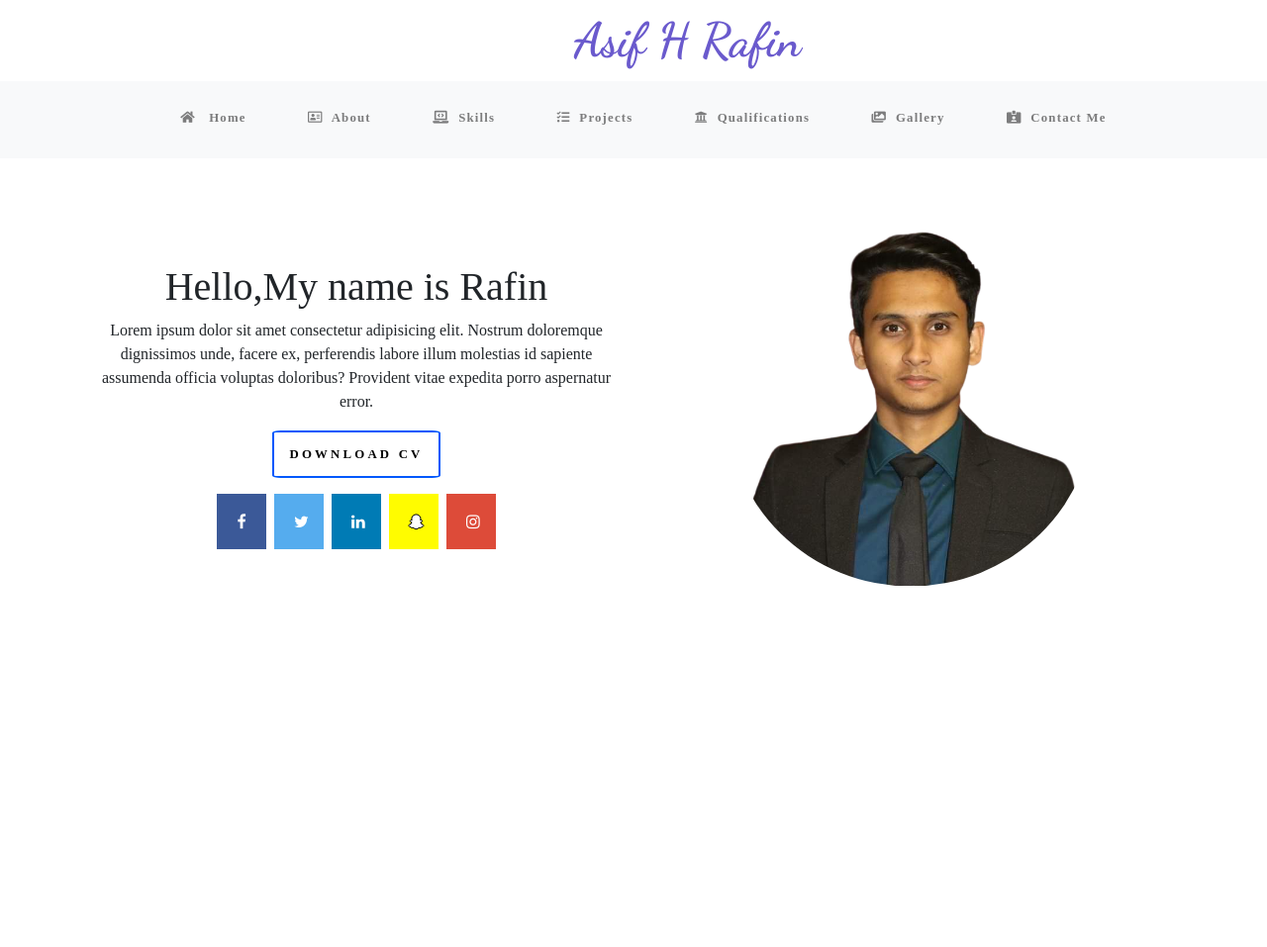
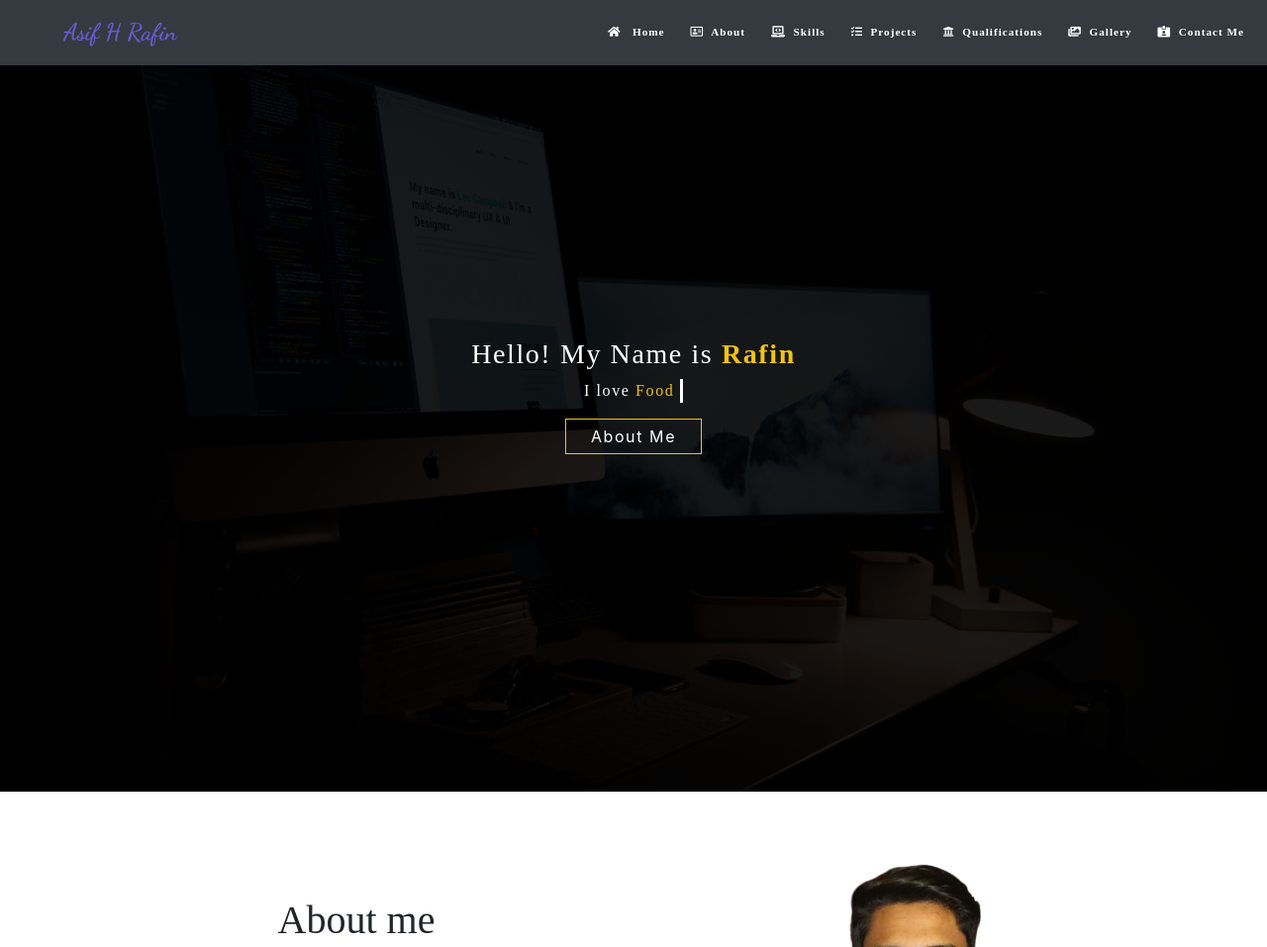
Before and after one commit to Rafin31/Portfolio-2.0, a plain HTML site: page Index.html in a window 1280 px wide. Shown: the top 957 px of the page at 99% size. Before the commit the page ends 800 px from the top, so only its background shows below. Drawn offline with nearby package versions, Linux system fonts and the light colour scheme.

Commit message:
commited after heading head section

```diff
--- a/Index.html
+++ b/Index.html
@@ -28,47 +28,56 @@
 <body>
     <section class="top">
         <!-- navbar -->
-        <div class="container-fluid ">
-            <a class="navbar-brand text-center" href="/"><span class="head_tag">Asif H Rafin</span></a>
-        </div>
-        <nav class="navbar navbar-expand-lg navbar-light bg-light">
-            <button class="navbar-toggler ml-3 " type="button" data-toggle="collapse" data-target="#navbarSupportedContent" aria-controls="navbarSupportedContent" aria-expanded="false" aria-label="Toggle navigation">
-                <i class="fas fa-angle-double-down"></i>
+        <nav class="navbar navbar-expand-lg navbar-light bg-dark   fixed-top  ">
+            <a class="navbar-brand" href="/"><span class="head_tag">Asif H Rafin</span></a>
+            <button class="navbar-toggler mr-3" id="onclick" type="button" data-toggle="collapse" data-target="#navbarSupportedContent" aria-controls="navbarSupportedContent" aria-expanded="false" aria-label="Toggle navigation">
+                <i class="fas fa-angle-double-down "></i>
         </button>
-            <a class="navbar-brand mx-auto" id="navbar_brand" href="/"><span class="head_tag">Asif H Rafin</span></a>
-            <div class="collapse navbar-collapse" id="navbarSupportedContent">
+            <a class="navbar-brand " id="navbar_brand" href="/"><span class="head_tag">Asif H Rafin</span></a>
+            <div class="collapse navbar-collapse justify-content-end toggle" id="navbarSupportedContent">
                 <ul class="navbar-nav">
                     <li class="nav-item">
-                        <a class="nav-link" data-toggle="collapse" data-target=".navbar-collapse.show" href="#"><i class="fas fa-home"></i> &nbsp Home <span class="sr-only">(current)</span></a>
+                        <a class="nav-link" id="onclick1" data-target=".navbar-collapse.show" href="#"><i class="fas fa-home"></i> &nbsp Home <span class="sr-only">(current)</span></a>
                     </li>
                     <li class="nav-item">
-                        <a class="nav-link" data-toggle="collapse" data-target=".navbar-collapse.show" href="#"><i class="far fa-address-card"></i>&nbsp About</a>
+                        <a class="nav-link" id="onclick2" data-target=".navbar-collapse.show" href="#about_me"><i class="far fa-address-card"></i>&nbsp About</a>
                     </li>
                     <li class="nav-item">
-                        <a class="nav-link" data-toggle="collapse" data-target=".navbar-collapse.show" href="#"><i class="fas fa-laptop-code"></i>&nbsp Skills</a>
+                        <a class="nav-link" id="onclick3" data-target=".navbar-collapse.show" href="#"><i class="fas fa-laptop-code"></i>&nbsp Skills</a>
                     </li>
                     <li class="nav-item">
-                        <a class="nav-link" data-toggle="collapse" data-target=".navbar-collapse.show" href="#"><i class="fas fa-tasks"></i>&nbsp Projects</a>
+                        <a class="nav-link" id="onclick4" data-target=".navbar-collapse.show" href="#"><i class="fas fa-tasks"></i>&nbsp Projects</a>
                     </li>
                     <li class="nav-item ">
-                        <a class="nav-link" data-toggle="collapse" data-target=".navbar-collapse.show" href="#"><i class="fas fa-university"></i>&nbsp Qualifications</a>
+                        <a class="nav-link" id="onclick5" data-target=".navbar-collapse.show" href="#"><i class="fas fa-university"></i>&nbsp Qualifications</a>
                     </li>
                     <li class="nav-item ">
-                        <a class="nav-link" data-toggle="collapse" data-target=".navbar-collapse.show" href="#"><i class="fas fa-images"></i>&nbsp Gallery</a>
+                        <a class="nav-link" id="onclick6" data-target=".navbar-collapse.show" href="#"><i class="fas fa-images"></i>&nbsp Gallery</a>
                     </li>
                     <li class="nav-item last_child ">
-                        <a class="nav-link" data-toggle="collapse" data-target=".navbar-collapse.show" href="#"><i class="fas fa-id-card-alt"></i>&nbsp Contact Me</a>
+                        <a class="nav-link" id="onclick7" data-target=".navbar-collapse.show" href="#"><i class="fas fa-id-card-alt"></i>&nbsp Contact Me</a>
                     </li>
 
                 </ul>
             </div>
         </nav>
 
+        <div class="header_container">
+            <div class="top_header">
+                <h3>Hello! My Name is <span>Rafin</span></h3>
+            </div>
+            <div class="bottom_header">
+                <p> I love <span class="typingText"></span> <span class="cursor ">&nbsp</span> </p>
+            </div>
+            <a href="#about_me" class="header_button">About Me</a>
+        </div>
+    </section>
+
     <section class="header_section">
         <div class="container">
             <div class="row">
-                    <div class="left col-sm-6">
-                        <h1>Hello,My name is <span>Rafin</span> </h1>
+                <div class="left col-sm-6" id="about_me">
+                    <h1>About me </h1>
                     <p>Lorem ipsum dolor sit amet consectetur adipisicing elit. Nostrum doloremque dignissimos unde, facere ex, perferendis labore illum molestias id sapiente assumenda officia voluptas doloribus? Provident vitae expedita porro aspernatur
                         error.
                     </p>
@@ -88,7 +97,7 @@
             </div>
 
     </section>
-    </section>
+
 
 
 
--- a/script.js
+++ b/script.js
@@ -0,0 +1,65 @@
+click = () => {
+    const rotateElelmaent = document.querySelector(".fas");
+    if (rotateElelmaent.classList.contains("rotate")) {
+        rotateElelmaent.classList.remove("rotate");
+    } else {
+        rotateElelmaent.classList.add("rotate");
+    }
+}
+document.getElementById("onclick").addEventListener("click", click);
+
+
+
+
+// typing effect
+
+const typeTextSpan = document.querySelector(".typingText");
+const cursorSpan = document.querySelector(".cursor");
+const textarray = ["Food", "Traveling", "Eating", "Coding"];
+const typingDelay = 200;
+const newTextDelay = 2000;
+const erasingDelay = 100;
+
+let charIndex = 0;
+let textArrayIndex = 0;
+
+type = () => {
+
+    if (charIndex < textarray[textArrayIndex].length) {
+        if (!cursorSpan.classList.contains("Animation")) {
+            cursorSpan.classList.add("Animation");
+        }
+        typeTextSpan.textContent += textarray[textArrayIndex].charAt(charIndex);
+        charIndex++;
+        setTimeout(type, typingDelay);
+
+    } else {
+        cursorSpan.classList.remove("Animation");
+        setTimeout(erase, typingDelay + 2000);
+    }
+}
+
+function erase() {
+    if (charIndex > 0) {
+        if (!cursorSpan.classList.contains("Animation")) {
+            cursorSpan.classList.add("Animation");
+        }
+        typeTextSpan.textContent = textarray[textArrayIndex].substring(0, charIndex - 1);
+        charIndex--;
+        setTimeout(erase, erasingDelay);
+
+
+    } else {
+        cursorSpan.classList.remove("typing");
+        textArrayIndex++;
+        if (textArrayIndex >= textarray.length) {
+            textArrayIndex = 0;
+        }
+        setTimeout(type, typingDelay + 500);
+
+    }
+}
+
+document.addEventListener("DOMContentLoaded", function() {
+    setTimeout(type, newTextDelay + 250);
+});
--- a/style.css
+++ b/style.css
@@ -2,16 +2,11 @@
         margin: 0px;
         padding: 0px;
         box-sizing: border-box;
+        scroll-behavior: smooth;
     }
 
     nav {
-        padding: 20px 0px !important;
-    }
-
-    .container-fluid {
-        display: flex;
-        justify-content: center;
-        align-items: center;
+        padding: 10px 0px !important;
     }
 
     #navbar_brand {
@@ -19,9 +14,9 @@
     }
 
     .navbar-brand {
-        font-size: 3rem !important;
+        font-size: 1.5rem !important;
         color: slateblue !important;
-        padding-left: 10%;
+        padding-left: 5%;
         font-family: 'Dancing Script', cursive;
         font-weight: bolder;
     }
@@ -30,41 +25,57 @@
         content: '';
         display: block;
         width: 0;
-        height: 0.2rem;
-        background: #0058fc;
+        height: 0.1rem;
+        background: slateblue;
         transition: width 0.3s;
+        color: white;
     }
 
     .navbar-toggler {
         width: 50px;
         height: 10%;
         background-color: #0058fc;
+        color: white;
     }
 
     .navbar-light .navbar-nav .nav-item .nav-link:hover::after {
         width: 100%;
         transition: width 0.3s;
+        color: white;
     }
 
     .navbar-light .navbar-nav .nav-item {
-        margin-left: 20px;
+        margin-left: 10px;
         font-weight: bold;
-        letter-spacing: 1.2px;
+        letter-spacing: 1px;
         font-family: 'Montserrat', serif;
+        color: white;
     }
 
     .navbar-light .navbar-nav .nav-item .nav-link {
-        size: 10px !important;
+        color: white;
     }
 
-    .navbar-nav {
-        width: 80%;
-        justify-content: space-evenly;
-        margin-left: 10%;
+    .navbar-light .navbar-nav .nav-item a:hover {
+        color: white;
+    }
+
+    .navbar-nav .last_child {
+        margin-right: 15px;
+    }
+
+    .rotate {
+        transform: rotate(180deg);
+        transition: all 0.5s ease;
+    }
+
+    .fas {
+        transition: all 0.5s ease;
     }
 
     .navbar-nav a {
-        font-size: 0.8rem !important;
+        font-size: 0.7rem !important;
+        color: white;
     }
 
     .col-lg-3 {
@@ -92,7 +103,7 @@
         text-decoration: none;
         line-height: 50px;
         color: black;
-        border: 2px solid #0058fc;
+        border: 2px solid slateblue;
         padding: 15px;
         text-transform: uppercase;
         font-weight: 600;
@@ -104,7 +115,7 @@
     .left .button:hover {
         text-decoration: none;
         color: black;
-        background-color: #0058fc;
+        background-color: slateblue;
         transition: background-color 0.2s ease-in;
     }
 
@@ -129,12 +140,23 @@
         align-items: center;
         margin-left: 10%;
         border: 0px solid wheat;
-        border-radius: 50%;
         padding: 5%;
+        z-index: 1;
     }
 
     .top {
+        background-image: linear-gradient(rgba(0, 0, 0, 0.9), rgba(0, 0, 0, 0.9), rgba(0, 0, 0, 0.9)), url(/Images/unpllash2.jpg);
         height: 100vh;
+        background-attachment: fixed;
+        max-width: 100vw;
+        background-repeat: no-repeat;
+        background-size: cover;
+        background-position: center;
+    }
+
+    .left_header {
+        margin-bottom: 10%;
+        color: whitesmoke;
     }
 
     .fa {
@@ -144,6 +166,10 @@
         text-align: center;
         text-decoration: none;
         margin: 15px 2px 0px 2px;
+    }
+
+    .fas {
+        color: white;
     }
 
     .fa:hover {
@@ -181,3 +207,98 @@
         background: #dd4b39;
         color: white;
     }
+
+    .top .header_container {
+        letter-spacing: 0.1rem;
+        padding: 10px;
+        height: 100%;
+        max-width: 100vw;
+        overflow: hidden;
+        display: flex;
+        flex-direction: column;
+        flex-wrap: wrap;
+        justify-content: center;
+        align-items: center;
+    }
+
+    .header_container .top_header,
+    .bottom_header {
+        font-family: 'Montserrat', serif;
+        color: white;
+    }
+
+    .header_container .top_header span {
+        background-image: linear-gradient(-75deg, transparent 0, transparent 5%, rgba(255, 255, 255, 0.9) 5%, rgba(255, 255, 255, 0.9) 10%, transparent 10%, transparent 100%);
+        background-color: #f1c40f;
+        background-size: 200% 100%;
+        -webkit-text-fill-color: transparent;
+        -webkit-background-clip: text;
+        animation: shine 5s infinite linear;
+        font-weight: bolder;
+    }
+
+    @keyframes shine {
+        0% {
+            background-position: 200% 100%;
+        }
+        100% {
+            background-position: -120% 0;
+        }
+    }
+
+    .header_container .bottom_header p span {
+        color: #f1c40f;
+    }
+
+    .header_container .bottom_header p {
+        font-size: 1rem;
+    }
+
+    .header_container .bottom_header p .cursor {
+        display: inline-block;
+        background-color: white;
+        width: 3px;
+        animation: blink 1s infinite;
+    }
+
+    .header_container .bottom_header p .Animation {
+        animation: none;
+    }
+
+    .header_container a {
+        text-decoration: none;
+        color: white;
+    }
+
+    .header_button {
+        border: 1px solid #f1c40f;
+        padding: 5px 25px;
+        transition: background-color 0.5s ease;
+    }
+
+    .header_button:hover {
+        background-color: #f1c40f;
+        color: black;
+    }
+
+    .header_container a:hover {
+        text-decoration: none;
+    }
+
+    @keyframes blink {
+        0% {
+            background-color: white;
+        }
+        49% {
+            background-color: white;
+        }
+        50% {
+            background-color: transparent;
+        }
+        99% {
+            background-color: transparent;
+        }
+        100% {
+            background-color: white;
+        }
+    }
```
Also changed, not shown: responsive.css (+5 -13 lines), Images/background.jpg (added), Images/background.png (added), Images/head.png (added), Images/hero_2-removBG.png (added), Images/unpllash2.jpg (added), 2 other files. Lines whose indentation alone changed are shown as unchanged.
